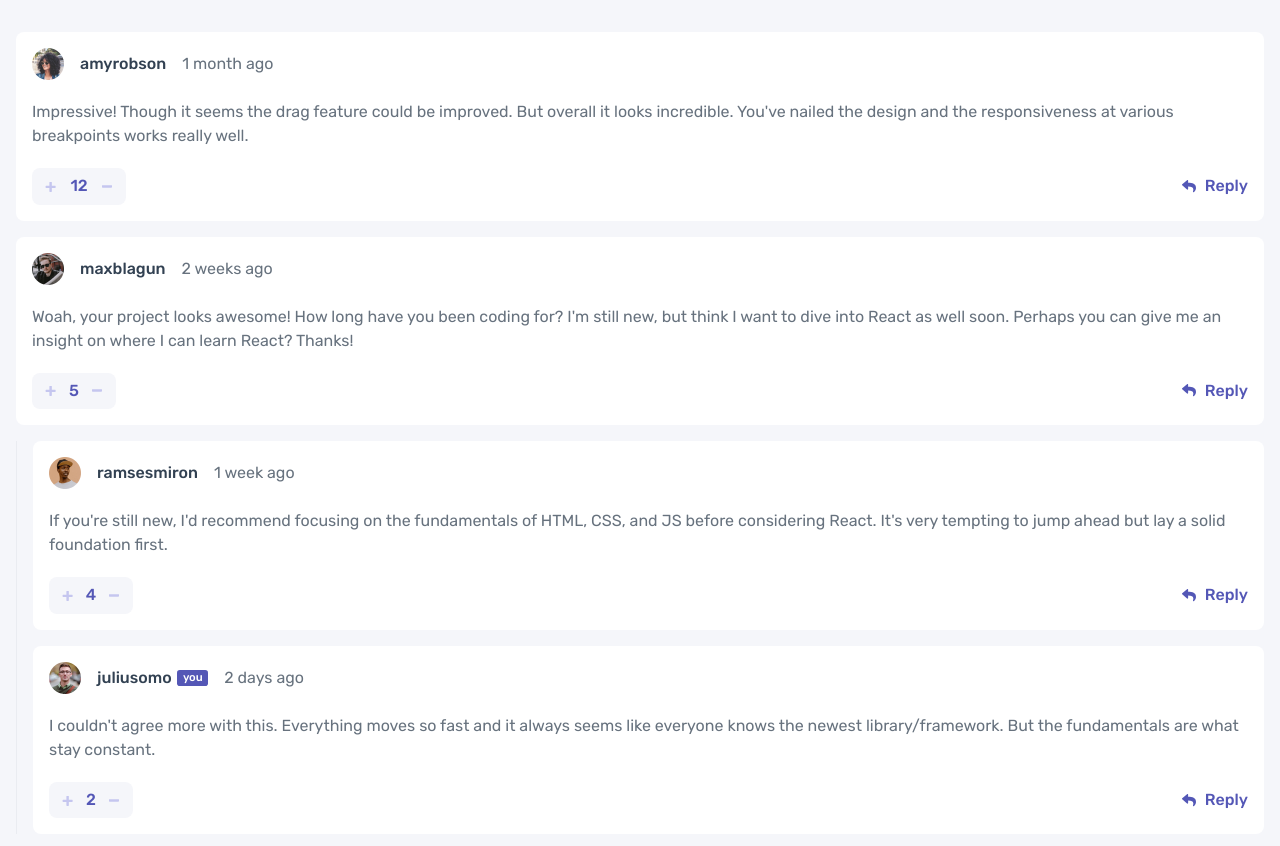
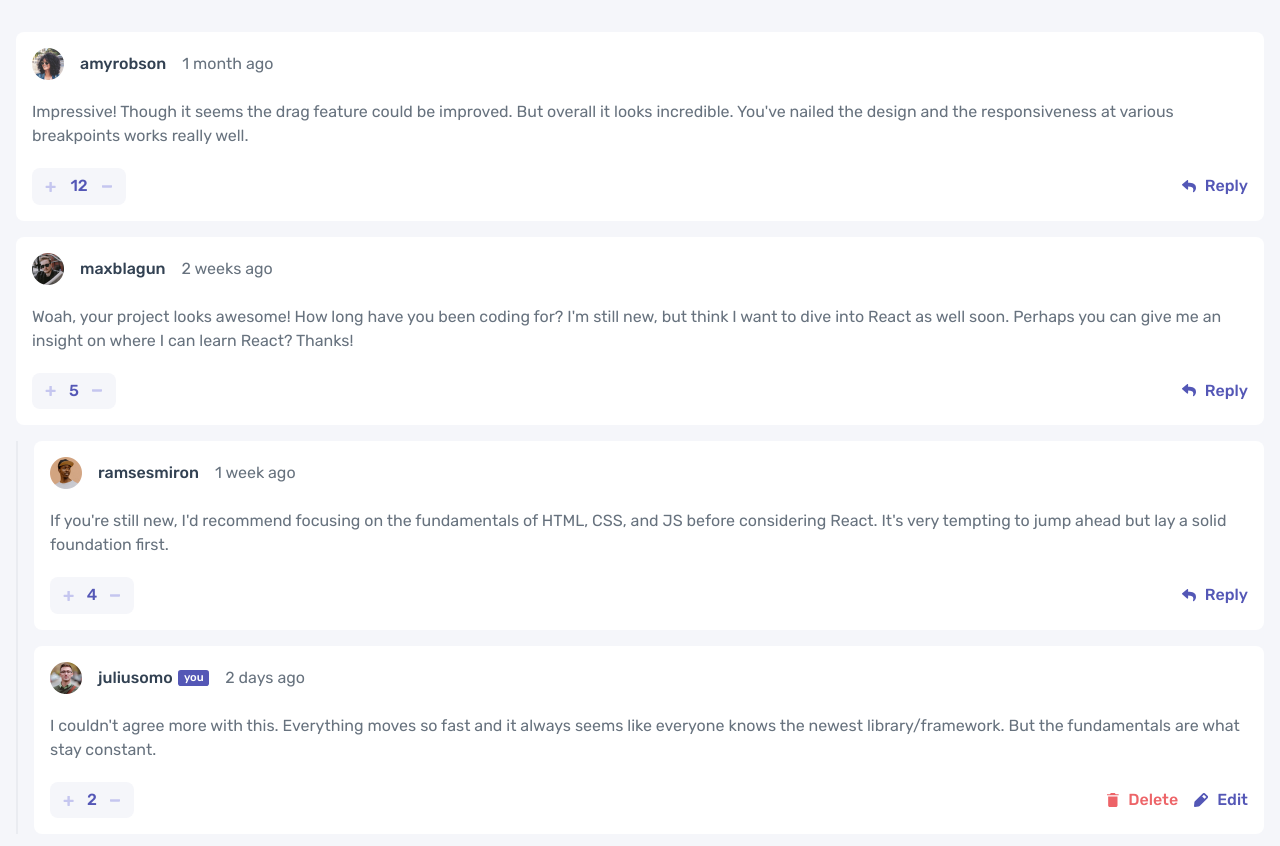
Before and after one commit to matijas-05/interactive-comments-section, a React (Vite) app: page / in a window 1280 px wide. Shown: the top 846 px of the page. Built offline with nearby package versions, Linux system fonts and the light colour scheme.

Commit message:
feat: added delete and edit btns to comment of current user

```diff
--- a/src/components/Comment/Comment.module.scss
+++ b/src/components/Comment/Comment.module.scss
@@ -12,5 +12,5 @@
 }
 .replies {
 	padding-left: 1em;
-	border-left: 1px solid v.$clr-reply-border;
+	border-left: 2px solid v.$clr-reply-border;
 }
--- a/src/components/Comment/Comment.tsx
+++ b/src/components/Comment/Comment.tsx
@@ -1,6 +1,8 @@
+import { useContext } from "react";
 import Votes from "./Votes";
 import ButtonSecondary from "../General/ButtonSecondary";
 import CommentInfo from "./CommentInfo";
+import { CurrentUser } from "../../context";
 import styles from "./Comment.module.scss"
 
 interface Props {
@@ -12,17 +14,35 @@ interface Props {
 	children?: React.ReactNode
 }
 function Comment(props: Props) {
+	const currentUser = useContext(CurrentUser);
 	return (
 		<div className="f-col g-1">
 			<div className={`${styles["comment"]} f-col`}>
 				<CommentInfo userName={props.userName} profilePicture={props.profilePicture} date={props.date} />
 				<p>{props.message}</p>
+
 				<div className="left-right">
 					<Votes initialVotes={props.votes} />
-					<ButtonSecondary iconSrc="/src/assets/images/icon-reply.svg" text="Reply" onClick={() => console.log("reply")} />
+					{props.userName === currentUser ?
+						(
+							<div className="f-ai-c g-1">
+								<ButtonSecondary iconSrc="/src/assets/images/icon-delete.svg" onClick={() => console.log("delete")}>
+									<span className="accent-red">Delete</span>
+								</ButtonSecondary>
+								<ButtonSecondary iconSrc="/src/assets/images/icon-edit.svg" onClick={() => console.log("edit")}>
+									<span className="accent-purple">Edit</span>
+								</ButtonSecondary>
+							</div>
+						) :
+						(
+							<ButtonSecondary iconSrc="/src/assets/images/icon-reply.svg" onClick={() => console.log("reply")}>
+								<span className="accent-purple">Reply</span>
+							</ButtonSecondary>
+						)
+					}
 				</div>
 			</div>
-			<div className={`${styles["replies"]} f-col g-1`} style={props.children === undefined ? {display: "none"} : {}}>
+			<div className={`${styles["replies"]} f-col g-1`} style={props.children === undefined ? { display: "none" } : {}}>
 				{props.children}
 			</div>
 		</div>
--- a/src/components/Comment/CommentInfo.module.scss
+++ b/src/components/Comment/CommentInfo.module.scss
@@ -12,7 +12,7 @@
 		color: v.$clr-text-400;
 	}
 
-	.current-user {
+	> .current-user {
 		&::after {
 			display: flex;
 			align-items: center;
@@ -20,7 +20,7 @@
 			content: "you";
 			margin-left: 0.5em;
 			padding: 0.5em;
-			max-height: 2.25ch;
+			height: 2.25ch;
 
 			background-color: v.$clr-text-primary-500;
 			border-radius: v.$border-radius * 0.5;
--- a/src/components/Comment/CommentInfo.tsx
+++ b/src/components/Comment/CommentInfo.tsx
@@ -1,3 +1,5 @@
+import { useContext } from "react";
+import { CurrentUser } from "../../context";
 import styles from "./CommentInfo.module.scss";
 
 interface Props {
@@ -6,7 +8,7 @@ interface Props {
 	date: string
 }
 function CommentInfo(props: Props) {
-	const currentUser = "juliusomo"; // TODO: Get from db
+	const currentUser = useContext(CurrentUser);
 	return (
 		<div className={`${styles["comment-info"]} f-ai-c g-1`}>
 			<img src={props.profilePicture} alt="" />
--- a/src/components/General/ButtonSecondary.tsx
+++ b/src/components/General/ButtonSecondary.tsx
@@ -5,12 +5,13 @@ interface Props {
 	alt?: string,
 	text?: string,
 	onClick?: () => void,
+	children?: React.ReactNode
 }
 function ButtonSecondary(props: Props) {
 	return (
 		<div className={styles["btn-secondary"]} onClick={props.onClick}>
 			<img src={props.iconSrc} alt={props.alt} />
-			<p className="accent-purple">{props.text}</p>
+			<p>{props.children}</p>
 		</div>
 	);
 }
--- /dev/null
+++ b/src/context.tsx
@@ -0,0 +1,5 @@
+// ! This needs to be seperated from index.tsx due to a bug with Vite
+
+import React from "react";
+
+export const CurrentUser = React.createContext("juliusomo");
--- a/src/index.tsx
+++ b/src/index.tsx
@@ -2,9 +2,11 @@ import React from 'react'
 import ReactDOM from 'react-dom'
 import './scss/index.scss'
 import Comment from './components/Comment/Comment'
+import { CurrentUser } from "./context";
 
 ReactDOM.render(
 	<React.StrictMode>
+		<CurrentUser.Provider value="juliusomo">
 			<Comment
 				profilePicture="/src/assets/images/avatars/image-amyrobson.webp" userName="amyrobson" date="1 month ago" votes={12}
 				message="Impressive! Though it seems the drag feature could be improved. But overall it looks incredible. You've nailed the design and the responsiveness at various breakpoints works really well."
@@ -23,6 +25,7 @@ ReactDOM.render(
 				>
 				</Comment>
 			</Comment>
+		</CurrentUser.Provider>
 	</React.StrictMode>,
 	document.getElementById('root')
 )
--- a/src/scss/_utils.scss
+++ b/src/scss/_utils.scss
@@ -26,3 +26,7 @@
 	color: v.$clr-text-primary-500;
 	font-weight: 500;
 }
+.accent-red {
+	color: v.$clr-text-red-500;
+	font-weight: 500;
+}
--- a/src/scss/_variables.scss
+++ b/src/scss/_variables.scss
@@ -3,6 +3,7 @@ $clr-comment-bg: hsl(0, 0%, 100%);
 $clr-reply-border: hsl(223, 19%, 93%);
 $clr-text-400: hsl(211, 10%, 45%);
 $clr-text-primary-500: hsl(238, 40%, 52%);
+$clr-text-red-500: hsl(358, 79%, 66%);
 $clr-text-neutral-500: hsl(212, 24%, 26%);
 $clr-text-light: hsl(239, 57%, 85%);
 
--- a/vite.config.ts
+++ b/vite.config.ts
@@ -3,5 +3,7 @@ import react from '@vitejs/plugin-react'
 
 // https://vitejs.dev/config/
 export default defineConfig({
-	plugins: [react()]
+	plugins: [
+		react()
+	]
 })
```
Lines whose indentation alone changed are shown as unchanged.
